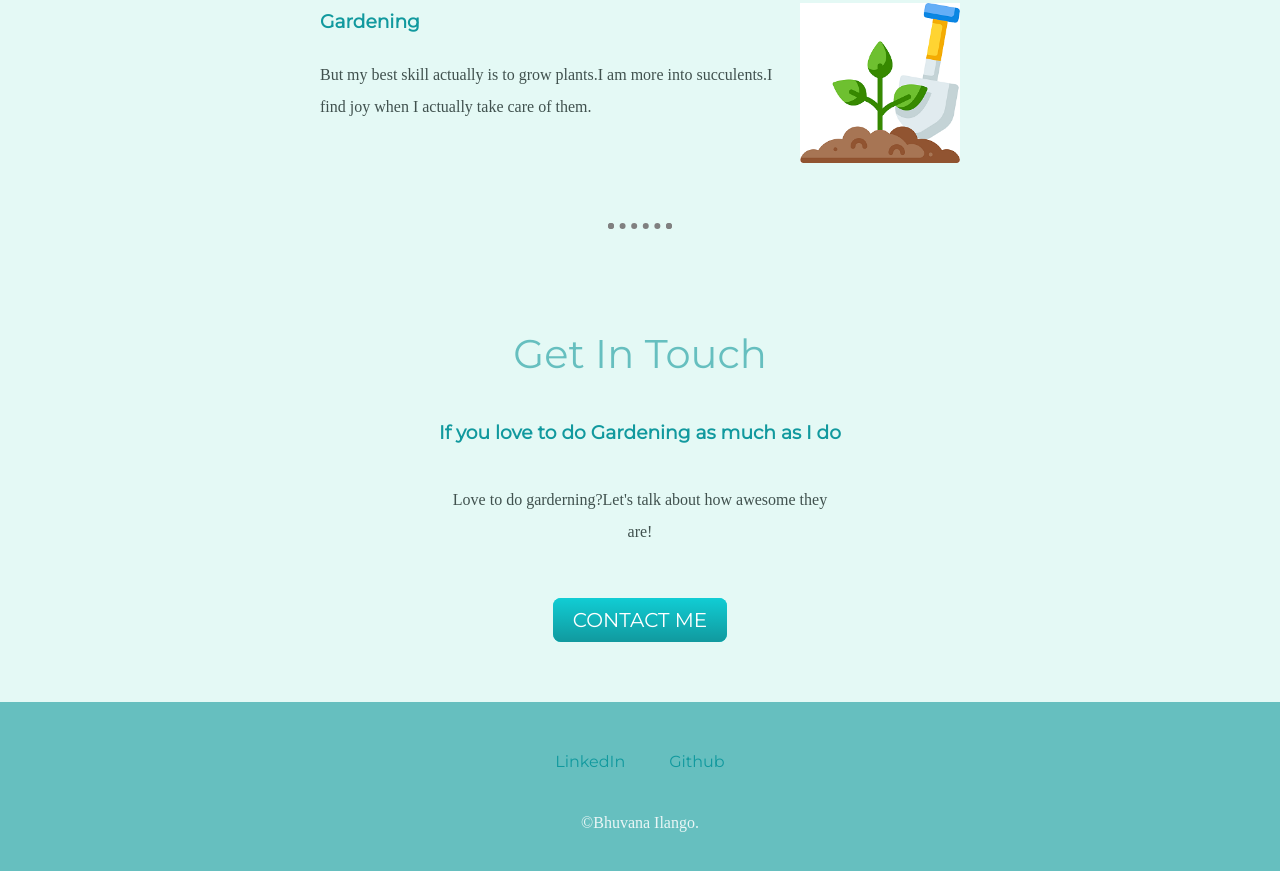
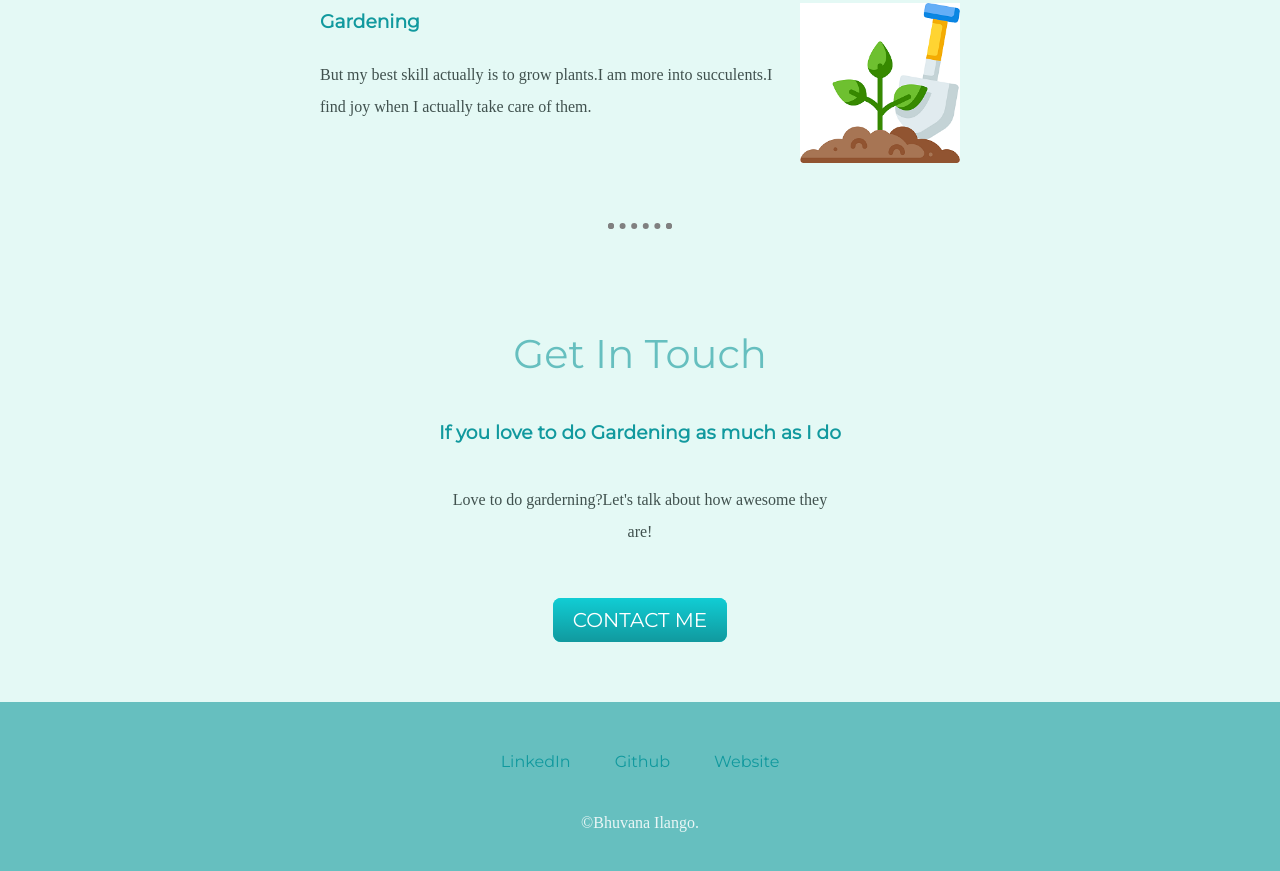
Before and after one commit to bhuvana-ilango/my-wesbite, a plain HTML site: page index.html in a window 1280 px wide. Shown: the part 1777-2648 px from the top of the page. Drawn offline with Linux system fonts and the light colour scheme.

Commit message:
updated my website link

```diff
--- a/index.html
+++ b/index.html
@@ -48,6 +48,7 @@
     <div class="bottom-container">
       <a class="footer-link" href="https://linkedin.com/in/bhuvana-ilango-6b98a1221">LinkedIn</a>
       <a class="footer-link" href="https://github.com/bhuvana-ilango">Github</a>
+      <a class="footer-link" href="https://bhuvana-ilango.github.io/my-wesbite/">Website</a>
       <p class="copyright">©Bhuvana Ilango.</p>
     </div>
 
```
